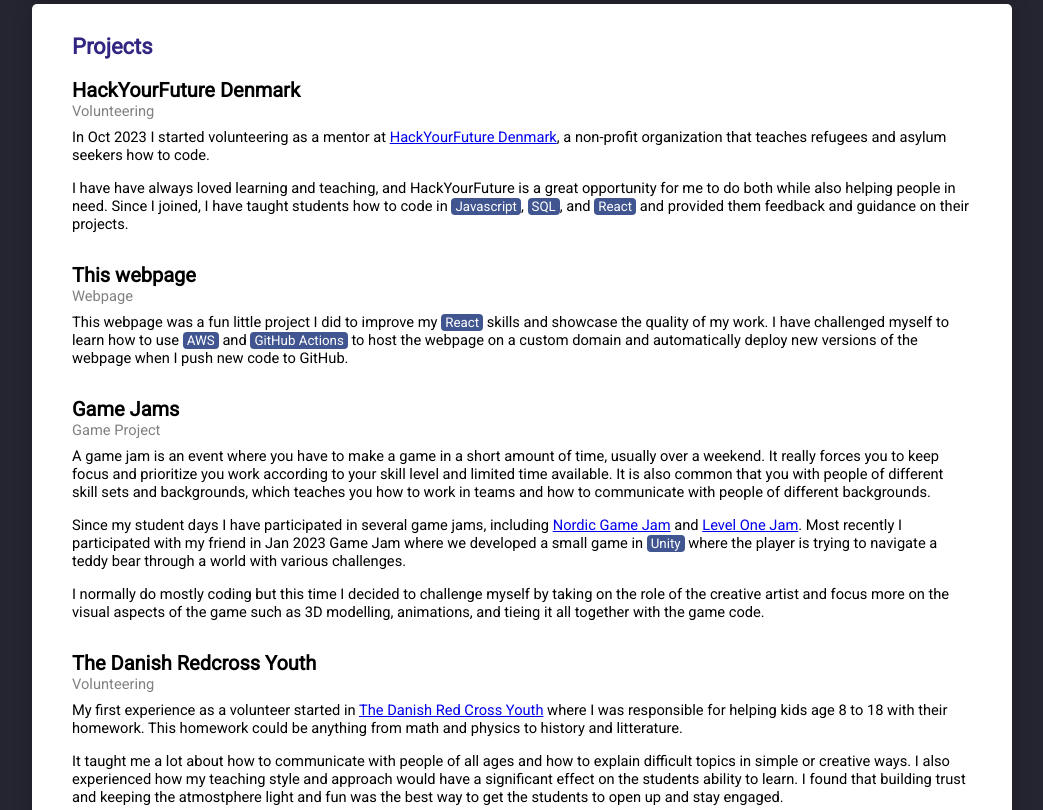
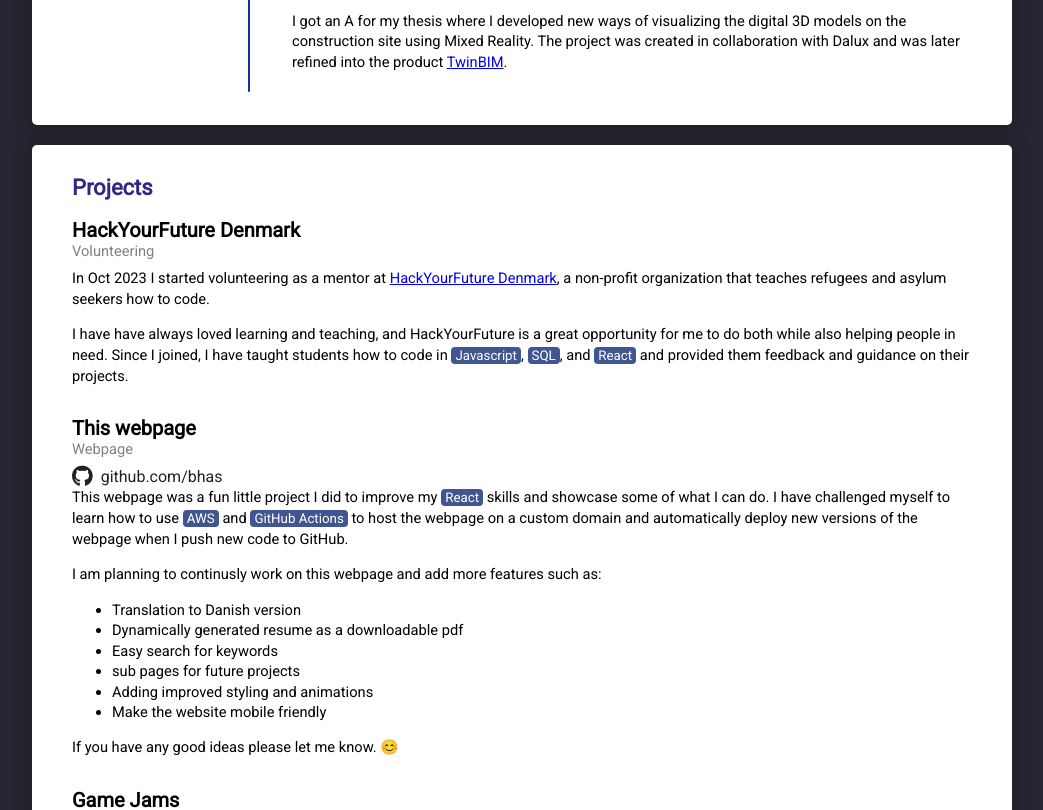
Before and after one commit to bhas/personal, a JavaScript app: page / in a window 1280 px wide. Shown: the part 1840-2650 px from the top of the page, without its empty margins (118-1161 px from the left). Built offline with nearby package versions, Linux system fonts and the light colour scheme.

Commit message:
Added project page

```diff
--- a/src/components/ProjectsSection.js
+++ b/src/components/ProjectsSection.js
@@ -1,4 +1,5 @@
 import Card from "./Card";
+import IconLabel from "./IconLabel";
 import Image from "./Image";
 import Project from "./Project";
 import "./ProjectsSection.css";
@@ -18,9 +19,23 @@
             </Project>
 
             <Project title={"This webpage"} subtitle={"Webpage"}>
+                <IconLabel iconClass="fa-brands fa-github" label="github.com/bhas" url="https://github.com/bhas"/>
                 <p>
-                    This webpage was a fun little project I did to improve my <span className="badge">React</span> skills and showcase the quality of my work.
+                    This webpage was a fun little project I did to improve my <span className="badge">React</span> skills and showcase some of what I can do.
                     I have challenged myself to learn how to use <span className="badge">AWS</span> and <span className="badge">GitHub Actions</span> to host the webpage on a custom domain and automatically deploy new versions of the webpage when I push new code to GitHub.
+                </p>
+                <p>
+                    I am planning to continusly work on this webpage and add more features such as:
+                    <ul>
+                        <li>Translation to Danish version</li>
+                        <li>Dynamically generated resume as a downloadable pdf</li>
+                        <li>Easy search for keywords</li>
+                        <li>sub pages for future projects</li>
+                        <li>Adding improved styling and animations</li>
+                        <li>Make the website mobile friendly</li>
+                    </ul>
+
+                    If you have any good ideas please let me know. 😊
                 </p>
             </Project>
 
--- a/src/index.css
+++ b/src/index.css
@@ -25,6 +25,7 @@
 p {
   margin-top: 0;
   margin-bottom: 15px;
+  line-height: 1.4;
 }
 
 p:last-child {
```
